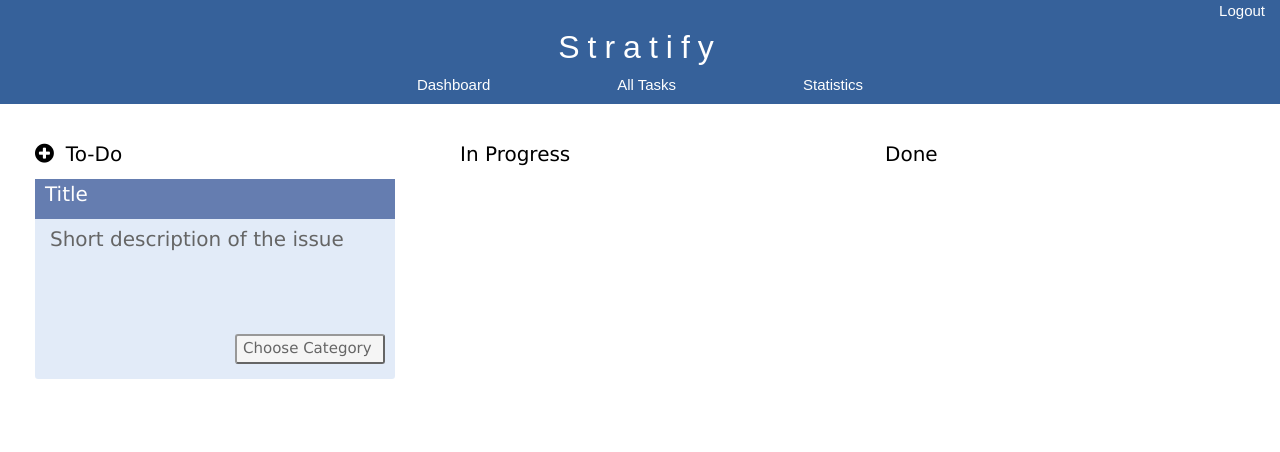
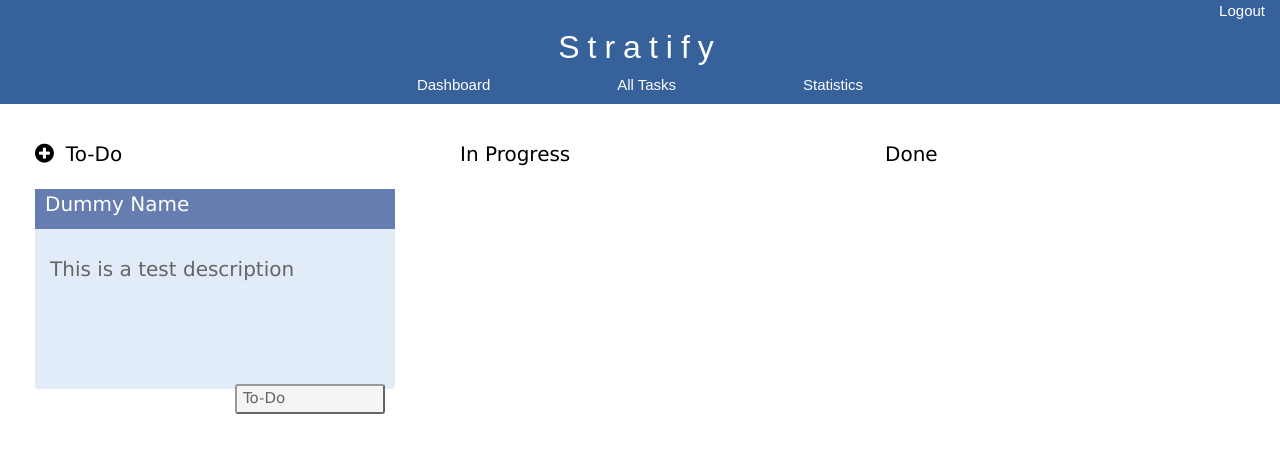
Before and after one commit to richatenany/408Project, an Angular app in the folder public/: page / in a window 1280 px wide. Shown: the top 452 px of the page. Built offline with nearby package versions, Linux system fonts and the light colour scheme.

Commit message:
Put card as new component

```diff
--- a/public/src/app/dashboard-section/dashboard-section.component.html
+++ b/public/src/app/dashboard-section/dashboard-section.component.html
@@ -1,7 +1,7 @@
 <link rel="stylesheet" href="https://cdnjs.cloudflare.com/ajax/libs/font-awesome/4.7.0/css/font-awesome.min.css">
 <div class="flex-grid-thirds">
     <div class="col"> <i class="fa fa-plus-circle" style="font-size:22px; padding-right: 12px"></i>To-Do<br>
-        <app-task-card></app-task-card>
+        <app-task-card taskName="Dummy Name" description="This is a test description" currentStatus="To-Do"></app-task-card>
     </div>
     <div class="col">In Progress</div>
     <div class="col">Done</div>
--- a/public/src/app/task-card/task-card.component.html
+++ b/public/src/app/task-card/task-card.component.html
@@ -1,11 +1,11 @@
 <div class="card">
     <div class="card_header">
-        Title
+        <p>{{taskName}}</p>
     </div>
     <div class="card_info">
-        Short description of the issue
+        <p>{{description}}</p>
     </div>
     <div class="dropdown">
-        <button class="category">Choose Category</button>
+        <button class="category">{{currentStatus}}</button>
     </div>
 </div>
--- a/public/src/app/task-card/task-card.component.ts
+++ b/public/src/app/task-card/task-card.component.ts
@@ -1,4 +1,4 @@
-import { Component, OnInit } from '@angular/core';
+import { Component, OnInit, Input } from '@angular/core';
 
 @Component({
   selector: 'app-task-card',
@@ -6,7 +6,9 @@ import { Component, OnInit } from '@angular/core';
   styleUrls: ['./task-card.component.css']
 })
 export class TaskCardComponent implements OnInit {
-
+  @Input() taskName: string;
+  @Input() description: string;
+  @Input() currentStatus: string;
   constructor() { }
 
   ngOnInit() {
```
